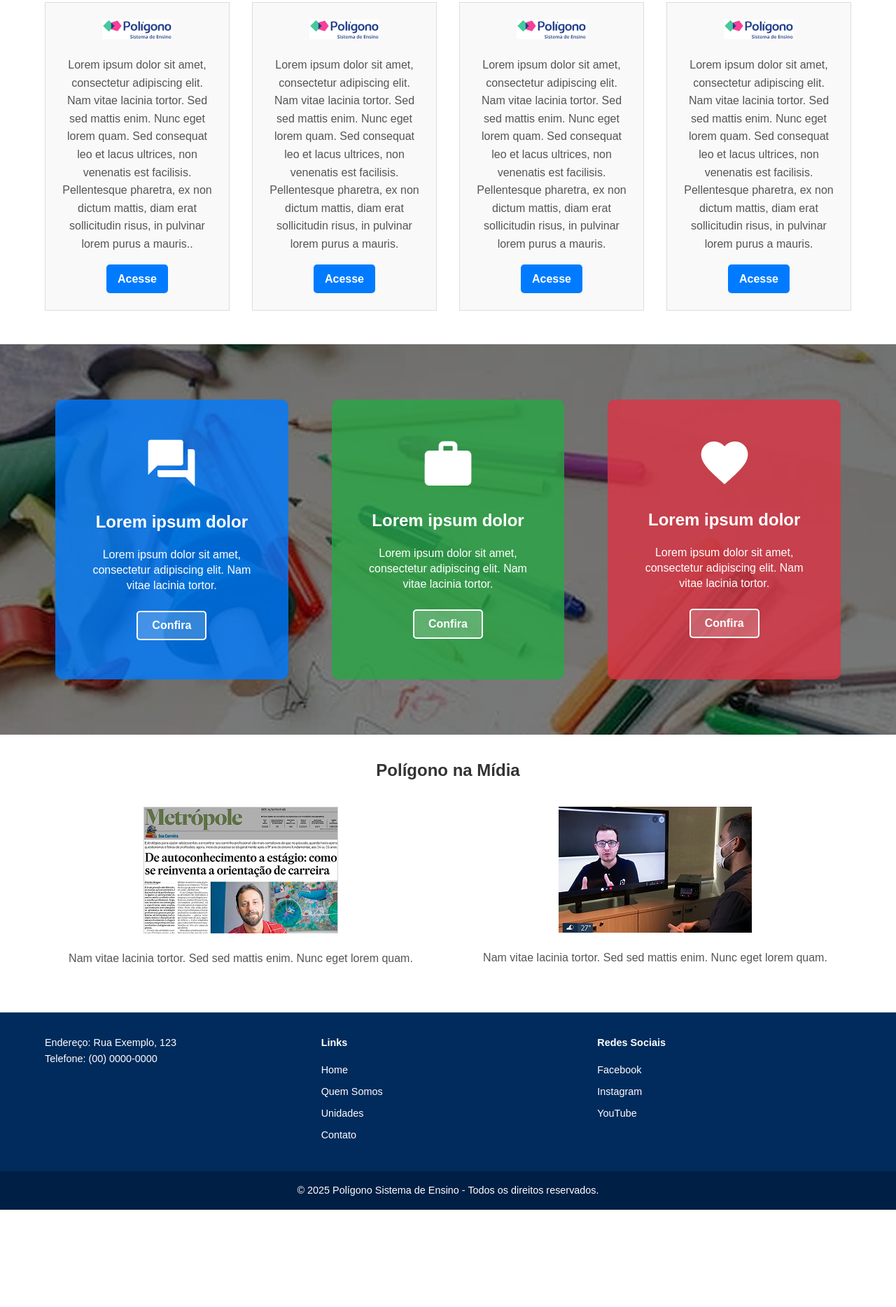
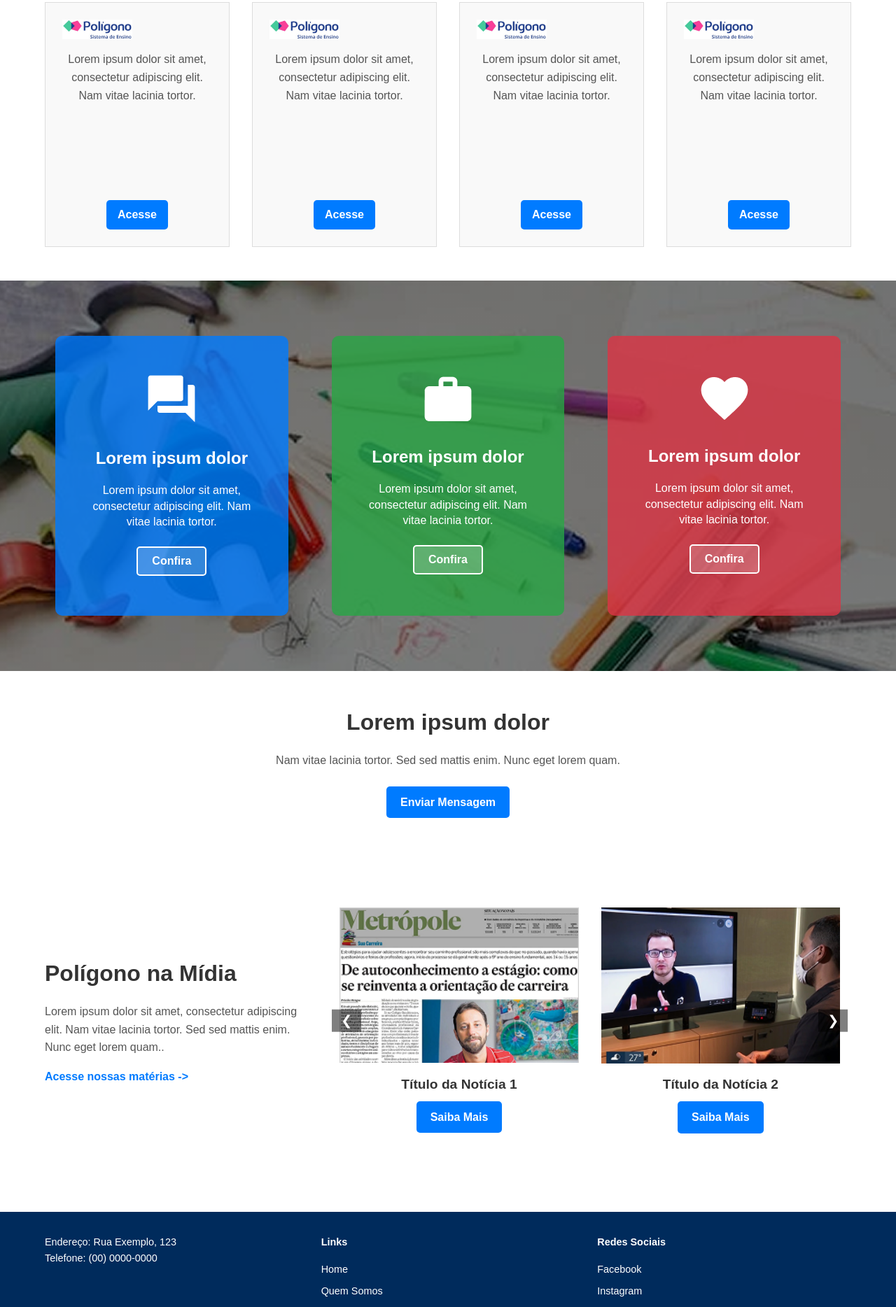
Before and after one commit to HeitorPelizaro/Site-1-Est-gio, a plain HTML site: page index.html in a window 1280 px wide. Shown: the part 1060-2928 px from the top of the page at 70% size. Before the commit the page ends 2789 px from the top, so only its background shows below. Drawn offline with Linux system fonts and the light colour scheme.

Commit message:
Seção envie sua mensagem e atualização Polígono na mídia.

```diff
--- a/index.html
+++ b/index.html
@@ -7,6 +7,7 @@
   <link rel="stylesheet" href="style.css" />
 </head>
 <body>
+  <!-- Cabeçalho -->
   <header>
     <div class="container header-content">
       <div class="logo">
@@ -20,7 +21,6 @@
           <li><a href="#contato">Contato</a></li>
         </ul>
       </nav>
-
       <!-- Botão de menu para mobile -->
       <div class="menu-toggle" id="menu-toggle">
         <span></span>
@@ -33,45 +33,46 @@
   <!-- Seção Hero / Banner -->
   <section class="hero" id="home">
     <div class="container hero-content">
-      <h1>Polígono
-        Sistema de Ensino</h1>
-      <p>
-        Lorem ipsum dolor sit amet, consectetur adipiscing elit. Nam vitae lacinia tortor. Sed sed mattis enim.
-      </p>
+      <h1>Polígono Sistema de Ensino</h1>
+      <p>Lorem ipsum dolor sit amet, consectetur adipiscing elit. Nam vitae lacinia tortor. Sed sed mattis enim.</p>
       <button>Saiba Mais</button>
     </div>
   </section>
 
-  <!-- Seção de Destaques (Features) com Carrossel -->
+  <!-- Seção de Destaques (Carrossel) -->
   <section class="features">
     <div class="container">
       <div class="carousel-container">
         <div class="carousel-track">
-          <!-- Cada cartão é um item do carrossel -->
+          <!-- Cartão 1 -->
           <div class="feature-card">
             <img src="images/Rectangle 92.png" alt="Imagem 1">
             <h3>Lorem ipsum dolor</h3>
             <p>Lorem ipsum dolor sit amet, consectetur adipiscing elit.</p>
             <a href="#" class="btn">Leia Mais</a>
           </div>
+          <!-- Cartão 2 -->
           <div class="feature-card">
             <img src="images/Rectangle 93.png" alt="Imagem 2">
             <h3>Lorem ipsum dolor</h3>
             <p>Mauris in augue vel dolor hendrerit congue.</p>
             <a href="#" class="btn">Leia Mais</a>
           </div>
+          <!-- Cartão 3 -->
           <div class="feature-card">
             <img src="images/Rectangle 94.png" alt="Imagem 3">
             <h3>Lorem ipsum dolor</h3>
             <p>Praesent tincidunt massa vel urna feugiat.</p>
             <a href="#" class="btn">Leia Mais</a>
           </div>
+          <!-- Cartão 4 -->
           <div class="feature-card">
             <img src="images/Rectangle 92.png" alt="Imagem 4">
             <h3>Lorem ipsum dolor</h3>
             <p>Lorem ipsum dolor sit amet, consectetur adipiscing elit.</p>
             <a href="#" class="btn">Leia Mais</a>
           </div>
+          <!-- Cartão 5 -->
           <div class="feature-card">
             <img src="images/Rectangle 93.png" alt="Imagem 5">
             <h3>Lorem ipsum dolor</h3>
@@ -79,37 +80,36 @@
             <a href="#" class="btn">Leia Mais</a>
           </div>
         </div>
-        <!-- Botões de navegação (Mais pra frente alterar para uma div e deixar como um click do js)-->
+        <!-- Botões de navegação do carrossel -->
         <button class="carousel-btn prev-btn">&#10094;</button>
         <button class="carousel-btn next-btn">&#10095;</button>
       </div>
-
     </div>
   </section>
 
-  <!-- Seção de Acesse -->
+  <!-- Seção Nossos Serviços -->
   <section class="info-section">
     <div class="container">
-      <h2>Lorem ipsum dolor</h2>
+      <h2>Nossos Serviços</h2>
       <div class="info-boxes">
         <div class="info-box">
-          <img src="images/logo-poliedro-educa.png" alt="Logo 1">
-          <p>Lorem ipsum dolor sit amet, consectetur adipiscing elit. Nam vitae lacinia tortor. Sed sed mattis enim. Nunc eget lorem quam. Sed consequat leo et lacus ultrices, non venenatis est facilisis. Pellentesque pharetra, ex non dictum mattis, diam erat sollicitudin risus, in pulvinar lorem purus a mauris..</p>
+          <img src="images/logo-poliedro-educa.png" alt="Serviço 1">
+          <p>Lorem ipsum dolor sit amet, consectetur adipiscing elit. Nam vitae lacinia tortor.</p>
           <a href="#" class="btn">Acesse</a>
         </div>
         <div class="info-box">
-          <img src="images/logo-poliedro-educa.png" alt="Logo 2">
-          <p>Lorem ipsum dolor sit amet, consectetur adipiscing elit. Nam vitae lacinia tortor. Sed sed mattis enim. Nunc eget lorem quam. Sed consequat leo et lacus ultrices, non venenatis est facilisis. Pellentesque pharetra, ex non dictum mattis, diam erat sollicitudin risus, in pulvinar lorem purus a mauris.</p>
+          <img src="images/logo-poliedro-educa.png" alt="Serviço 2">
+          <p>Lorem ipsum dolor sit amet, consectetur adipiscing elit. Nam vitae lacinia tortor.</p>
           <a href="#" class="btn">Acesse</a>
         </div>
         <div class="info-box">
-          <img src="images/logo-poliedro-educa.png" alt="Logo 3">
-          <p>Lorem ipsum dolor sit amet, consectetur adipiscing elit. Nam vitae lacinia tortor. Sed sed mattis enim. Nunc eget lorem quam. Sed consequat leo et lacus ultrices, non venenatis est facilisis. Pellentesque pharetra, ex non dictum mattis, diam erat sollicitudin risus, in pulvinar lorem purus a mauris.</p>
+          <img src="images/logo-poliedro-educa.png" alt="Serviço 3">
+          <p>Lorem ipsum dolor sit amet, consectetur adipiscing elit. Nam vitae lacinia tortor.</p>
           <a href="#" class="btn">Acesse</a>
         </div>
         <div class="info-box">
-          <img src="images/logo-poliedro-educa.png" alt="Logo 4">
-          <p>Lorem ipsum dolor sit amet, consectetur adipiscing elit. Nam vitae lacinia tortor. Sed sed mattis enim. Nunc eget lorem quam. Sed consequat leo et lacus ultrices, non venenatis est facilisis. Pellentesque pharetra, ex non dictum mattis, diam erat sollicitudin risus, in pulvinar lorem purus a mauris.</p>
+          <img src="images/logo-poliedro-educa.png" alt="Serviço 4">
+          <p>Lorem ipsum dolor sit amet, consectetur adipiscing elit. Nam vitae lacinia tortor.</p>
           <a href="#" class="btn">Acesse</a>
         </div>
       </div>
@@ -123,7 +123,7 @@
         <!-- Card 1 -->
         <div class="card-bg box-1">
           <div class="card-bg-inner">
-            <img src="images/VectorLja.png" alt="Logo 1" class="card-logo">
+            <img src="images/VectorLja.png" alt="Card 1" class="card-logo">
             <h3>Lorem ipsum dolor</h3>
             <p>Lorem ipsum dolor sit amet, consectetur adipiscing elit. Nam vitae lacinia tortor.</p>
             <button class="btn">Confira</button>
@@ -132,7 +132,7 @@
         <!-- Card 2 -->
         <div class="card-bg box-2">
           <div class="card-bg-inner">
-            <img src="images/VectorCvs.png" alt="Logo 2" class="card-logo">
+            <img src="images/VectorCvs.png" alt="Card 2" class="card-logo">
             <h3>Lorem ipsum dolor</h3>
             <p>Lorem ipsum dolor sit amet, consectetur adipiscing elit. Nam vitae lacinia tortor.</p>
             <button class="btn">Confira</button>
@@ -141,7 +141,7 @@
         <!-- Card 3 -->
         <div class="card-bg box-3">
           <div class="card-bg-inner">
-            <img src="images/VectorCoração.png" alt="Logo 3" class="card-logo">
+            <img src="images/VectorCoração.png" alt="Card 3" class="card-logo">
             <h3>Lorem ipsum dolor</h3>
             <p>Lorem ipsum dolor sit amet, consectetur adipiscing elit. Nam vitae lacinia tortor.</p>
             <button class="btn">Confira</button>
@@ -151,18 +151,54 @@
     </div>
   </section>
 
-  <!-- Seção "Polígono na Mídia" -->
+  <!-- Seção Envie uma Mensagem -->
+  <section class="message-section">
+    <div class="container">
+      <h2>Lorem ipsum dolor</h2>
+      <p>Nam vitae lacinia tortor. Sed sed mattis enim. Nunc eget lorem quam.</p>
+      <a href="#" class="btn">Enviar Mensagem</a>
+    </div>
+  </section>
+
+  <!-- Seção Polígono na Mídia -->
   <section class="midia" id="unidades">
-    <div class="container">
-      <h2>Polígono na Mídia</h2>
-      <div class="midia-content">
-        <div class="midia-item">
-          <img src="images/Frame 206.png" alt="Notícia 1">
-          <p>Nam vitae lacinia tortor. Sed sed mattis enim. Nunc eget lorem quam.</p>
-        </div>
-        <div class="midia-item">
-          <img src="images/frame 207.png" alt="Notícia 2">
-          <p>Nam vitae lacinia tortor. Sed sed mattis enim. Nunc eget lorem quam.</p>
+    <div class="container midia-container">
+      <div class="midia-left">
+        <h2>Polígono na Mídia</h2>
+        <p>Lorem ipsum dolor sit amet, consectetur adipiscing elit. Nam vitae lacinia tortor. Sed sed mattis enim. Nunc eget lorem quam..</p>
+        <a href="#" class="midia-link">Acesse nossas matérias -></a>
+      </div>
+      <div class="midia-right">
+        <div class="midia-carousel-container">
+          <div class="midia-carousel-track">
+            <!-- Card 1 -->
+            <div class="midia-card">
+              <img src="images/Frame 206.png" alt="Notícia 1">
+              <h3>Título da Notícia 1</h3>
+              <a href="#" class="btn">Saiba Mais</a>
+            </div>
+            <!-- Card 2 -->
+            <div class="midia-card">
+              <img src="images/frame 207.png" alt="Notícia 2">
+              <h3>Título da Notícia 2</h3>
+              <a href="#" class="btn">Saiba Mais</a>
+            </div>
+            <!-- Card 3 -->
+            <div class="midia-card">
+              <img src="images/Frame 206.png" alt="Notícia 3">
+              <h3>Título da Notícia 3</h3>
+              <a href="#" class="btn">Saiba Mais</a>
+            </div>
+            <!-- Card 4 -->
+            <div class="midia-card">
+              <img src="images/frame 207.png" alt="Notícia 4">
+              <h3>Título da Notícia 4</h3>
+              <a href="#" class="btn">Saiba Mais</a>
+            </div>
+          </div>
+          <!-- Botões de navegação do carrossel -->
+          <button class="carousel-btn midia-prev-btn">&#10094;</button>
+          <button class="carousel-btn midia-next-btn">&#10095;</button>
         </div>
       </div>
     </div>
--- a/style.css
+++ b/style.css
@@ -13,7 +13,7 @@
   line-height: 1.6;
 }
 
-  /* Container padrão para centralizar o conteúdo */
+/* Container padrão */
 .container {
   width: 90%;
   max-width: 1200px;
@@ -56,7 +56,7 @@
   color: #007BFF;
 }
 
-  /* Botão de menu mobile (hambúrguer) */
+/* Botão de menu mobile */
 .menu-toggle {
   display: none;
   flex-direction: column;
@@ -74,7 +74,7 @@
    HERO / BANNER
 ------------------------------------ */
 .hero {
-    background: url('images/pexels-gustavo-fring-4173334\ 1.png') no-repeat center/cover;
+  background: url('images/pexels-gustavo-fring-4173334%201.png') no-repeat center/cover;
   height: 400px;
   display: flex;
   align-items: center;
@@ -120,12 +120,11 @@
 }
 
 /* ------------------------------------
-     SEÇÃO DE DESTAQUES (CARROSSEL)
+   SEÇÃO DESTAQUES (CARROSSEL)
 ------------------------------------ */
 .features .carousel-container {
   overflow: hidden;
   display: flex;
-    flex-direction: row;
   justify-content: space-between;
   position: relative;
   margin: 2rem 0;
@@ -134,20 +133,17 @@
 .features .carousel-track {
   display: flex;
   transition: transform 0.4s ease;
-  }
-  .carousel-track{
   padding: 0 20px;
   max-width: 90%;
 }
 
-
 .features .carousel-track .feature-card {
   min-width: calc(100% / 3);
-    box-sizing: border-box;
   padding: 0.5rem;
   background-color: #fafafa;
   border: 1px solid #eee;
   text-align: center;
+  margin: 0 10px;
 }
 
 .features .carousel-track .feature-card img {
@@ -174,20 +170,16 @@
   transition: background-color 0.3s;
 }
 
-  .feature-card{
-    margin: 0 10px;
-  }
-
 .features .carousel-track .feature-card .btn:hover {
   background-color: #0056b3;
 }
 
-  /* Botões de navegação (setas) para o carrossel */
+/* Botões do carrossel */
 .carousel-btn {
   position: absolute;
   top: 50%;
   transform: translateY(-50%);
-    background-color: rgba(0, 0, 0, 0.5);
+  background-color: rgba(0,0,0,0.5);
   color: #fff;
   border: none;
   font-size: 1.5rem;
@@ -195,8 +187,9 @@
   cursor: pointer;
   z-index: 2;
 }
+
 .carousel-btn:hover {
-    background-color: rgba(0, 0, 0, 0.7);
+  background-color: rgba(0,0,0,0.7);
 }
 
 .prev-btn {
@@ -206,8 +199,9 @@
 .next-btn {
   right: 1px;
 }
+
 /* ------------------------------------
-    SEÇÃO DE CAIXAS (SERVIÇOS)
+   SEÇÃO NOSSOS SERVIÇOS
 ------------------------------------ */
 .info-section {
   padding: 3rem 0;
@@ -232,6 +226,10 @@
   padding: 1.5rem;
   text-align: center;
   transition: box-shadow 0.3s ease;
+  min-height: 350px;
+  display: flex;
+  flex-direction: column;
+  justify-content: space-between;
 }
 
 .info-box img {
@@ -242,6 +240,7 @@
 .info-box p {
   color: #555;
   margin-bottom: 1rem;
+  flex-grow: 1;
 }
 
 .info-box .btn {
@@ -251,6 +250,9 @@
   padding: 0.5rem 1rem;
   text-decoration: none;
   transition: background-color 0.3s;
+  margin-top: auto;
+  width: auto;
+  align-self: center;
 }
 
 .info-box .btn:hover {
@@ -258,12 +260,14 @@
 }
 
 .info-box:hover {
-    box-shadow: 0 4px 8px rgba(0, 0, 0, 0.1);
+  box-shadow: 0 4px 8px rgba(0,0,0,0.1);
 }
 
-    /* Seção Cards com Background */
+/* ------------------------------------
+   SEÇÃO CARDS COM BACKGROUND
+------------------------------------ */
 .cards-bg-section {
-    background: linear-gradient(rgba(0,0,0,0.5), rgba(0,0,0,0.5)), url('images/image\ 63.png') center/cover;
+  background: linear-gradient(rgba(0,0,0,0.5), rgba(0,0,0,0.5)), url('images/image%2063.png') center/cover;
   padding: 4rem 0;
   position: relative;
   z-index: 1;
@@ -272,13 +276,10 @@
 .cards-bg-section::before {
   content: "";
   position: absolute;
-      top: 0;
-      right: 0;
-      bottom: 0;
-      left: 0;
-      background: inherit; /* Herda o background da seção */
-      backdrop-filter: blur(10px); /* Aplica o efeito de desfoque */
-      z-index: -1; /* Coloca o pseudo-elemento atrás do conteúdo */
+  top: 0; right: 0; bottom: 0; left: 0;
+  background: inherit;
+  backdrop-filter: blur(10px);
+  z-index: -1;
 }
 
 .cards-bg-content {
@@ -304,10 +305,9 @@
   color: white;
 }
 
-  /* Estilo para as caixas */
-.box-1 { background-color: rgba(0, 123, 255, 0.8); }
-.box-2 { background-color: rgba(40, 167, 69, 0.8); }
-.box-3 { background-color: rgba(220, 53, 69, 0.8); }
+.box-1 { background-color: rgba(0,123,255,0.8); }
+.box-2 { background-color: rgba(40,167,69,0.8); }
+.box-3 { background-color: rgba(220,53,69,0.8); }
 
 .card-logo {
   max-width: 80px;
@@ -325,7 +325,7 @@
 }
 
 .card-bg .btn {
-    background-color: rgba(255, 255, 255, 0.2);
+  background-color: rgba(255,255,255,0.2);
   border: 2px solid white;
   transition: all 0.3s ease;
 }
@@ -334,69 +334,154 @@
   background-color: white;
   color: #333;
 }
+
+/* Botão geral */
 .btn {
   display: inline-block;
   padding: 10px 20px;
   font-size: 16px;
   font-weight: bold;
   color: #fff;
-    background-color: #007bff; /* Cor de fundo */
+  background-color: #007bff;
   border: none;
-    border-radius: 5px; /* Bordas arredondadas */
+  border-radius: 5px;
   text-align: center;
   text-decoration: none;
-    transition: background-color 0.3s ease, transform 0.3s ease; /* Transições suaves */
+  transition: background-color 0.3s ease, transform 0.3s ease;
   cursor: pointer;
 }
 
 .btn:hover {
-    background-color: #0056b3; /* Cor de fundo ao passar o mouse */
-    transform: translateY(-2px); /* Efeito de elevação ao passar o mouse */
+  background-color: #0056b3;
+  transform: translateY(-2px);
 }
 
 .btn:active {
-    background-color: #004494; /* Cor de fundo ao clicar */
-    transform: translateY(0); /* Remover elevação ao clicar */
-}
-  /* Responsividade */
-  @media (max-width: 768px) {
-    .cards-bg-content {
-      grid-template-columns: 1fr;
-      padding: 0 15px;
-    }
-
-    .card-bg {
-      margin: 10px 0;
-      min-height: auto;
-    }
+  background-color: #004494;
+  transform: translateY(0);
 }
 
 /* ------------------------------------
-     SEÇÃO "Polígono na Mídia"
+   SEÇÃO ENVIE UMA MENSAGEM
+------------------------------------ */
+.message-section {
+  background-color: #fff;
+  padding: 3rem 0;
+  text-align: center;
+}
+
+.message-section h2 {
+  font-size: 2rem;
+  margin-bottom: 1rem;
+  color: #333;
+}
+
+.message-section p {
+  font-size: 1rem;
+  margin-bottom: 1.5rem;
+  color: #555;
+}
+
+/* ------------------------------------
+   SEÇÃO POLÍGONO NA MÍDIA (ATUALIZADA)
 ------------------------------------ */
 .midia {
   padding: 2rem 0;
 }
 
-  .midia h2 {
-    text-align: center;
-    margin-bottom: 2rem;
+.midia-container {
+  display: flex;
+  gap: 2rem;
+  align-items: center;
+  padding: 2rem 0;
 }
 
-  .midia-content {
-    display: grid;
-    grid-template-columns: repeat(auto-fit, minmax(280px, 1fr));
-    gap: 2rem;
+.midia-left {
+  flex: 1;
+}
+
+.midia-left h2 {
+  font-size: 2rem;
+  margin-bottom: 1rem;
+  color: #333;
+}
+
+.midia-left p {
+  font-size: 1rem;
+  margin-bottom: 1rem;
+  color: #555;
+}
+
+.midia-link {
+  font-size: 1rem;
+  color: #007BFF;
+  text-decoration: none;
+  font-weight: bold;
+  transition: color 0.3s ease;
+}
+
+.midia-link:hover {
+  color: #0056b3;
+}
+
+.midia-right {
+  flex: 2;
+  position: relative;
+}
+
+.midia-carousel-container {
+  overflow: hidden;
+  position: relative;
+}
+
+.midia-carousel-track {
+  display: flex;
+  transition: transform 0.4s ease;
+}
+
+.midia-card {
+  min-width: calc(100% / 2);
+  padding: 1rem;
+  box-sizing: border-box;
   text-align: center;
 }
 
-  .midia-item img {
-    max-width: 100%;
-    margin-bottom: 1rem;
+.midia-card img {
+  width: 100%;
+  height: auto;
+  margin-bottom: 0.5rem;
 }
 
-  .midia-item p {
-    color: #555;
+.midia-card h3 {
+  font-size: 1.2rem;
+  margin-bottom: 0.5rem;
+  color: #333;
+}
+
+/* Botões para o carrossel da mídia */
+.midia-prev-btn, .midia-next-btn {
+  position: absolute;
+  top: 50%;
+  transform: translateY(-50%);
+  background-color: rgba(0,0,0,0.5);
+  color: #fff;
+  border: none;
+  font-size: 1.2rem;
+  padding: 0.3rem 0.8rem;
+  cursor: pointer;
+  z-index: 2;
+}
+
+.midia-prev-btn:hover, .midia-next-btn:hover {
+  background-color: rgba(0,0,0,0.7);
+}
+
+.midia-prev-btn {
+  left: 5px;
+}
+
+.midia-next-btn {
+  right: 5px;
 }
 
 /* ------------------------------------
@@ -456,15 +541,12 @@
    RESPONSIVIDADE
 ------------------------------------ */
 @media (max-width: 768px) {
-    /* Exibir botão de menu em telas menores */
   .menu-toggle {
     display: flex;
   }
-    /* Esconder navbar padrão em telas menores (ativar via JS) */
   .navbar {
     display: none;
   }
-    /* Ajusta a altura da hero para telas pequenas */
   .hero {
     height: 250px;
   }
@@ -472,4 +554,18 @@
     font-size: 1.5rem;
     padding: 0.3rem 0.8rem;
   }
+  .cards-bg-content {
+    grid-template-columns: 1fr;
+    padding: 0 15px;
   }
+  .card-bg {
+    margin: 10px 0;
+    min-height: auto;
+  }
+  .midia-container {
+    flex-direction: column;
+  }
+  .midia-card {
+    min-width: 100%;
+  }
+}
```
Lines whose indentation alone changed are shown as unchanged.
